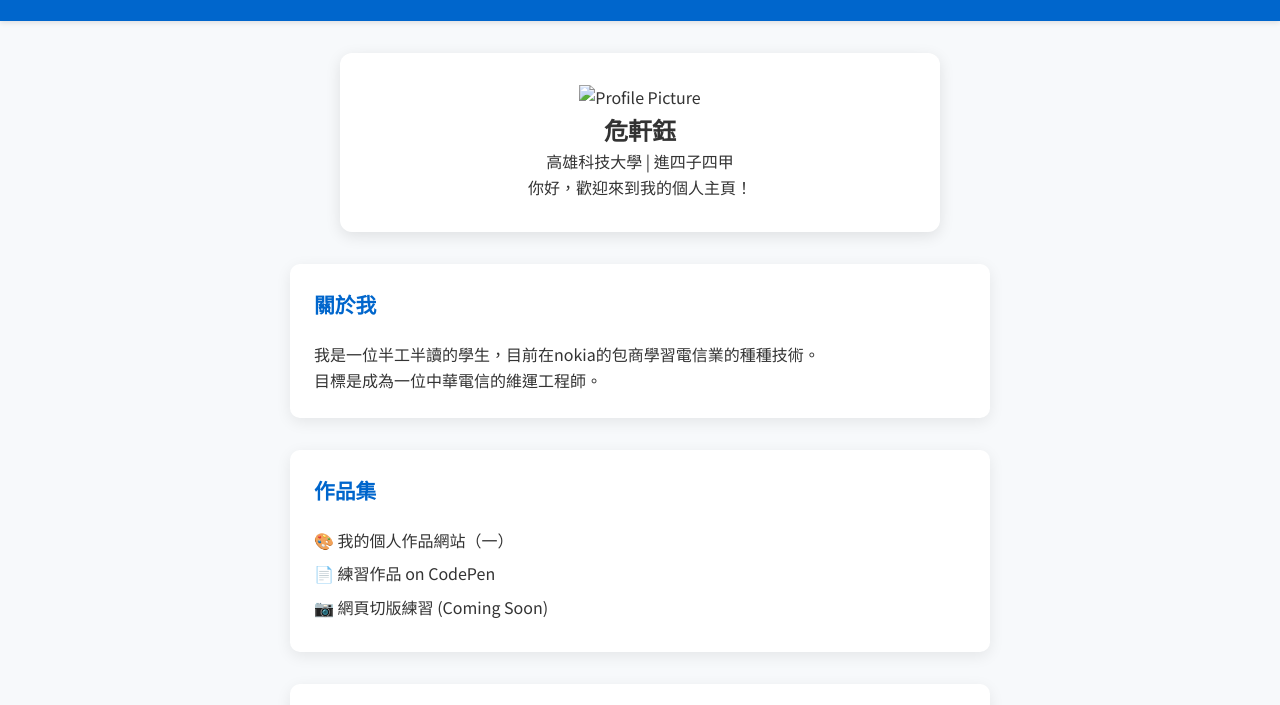
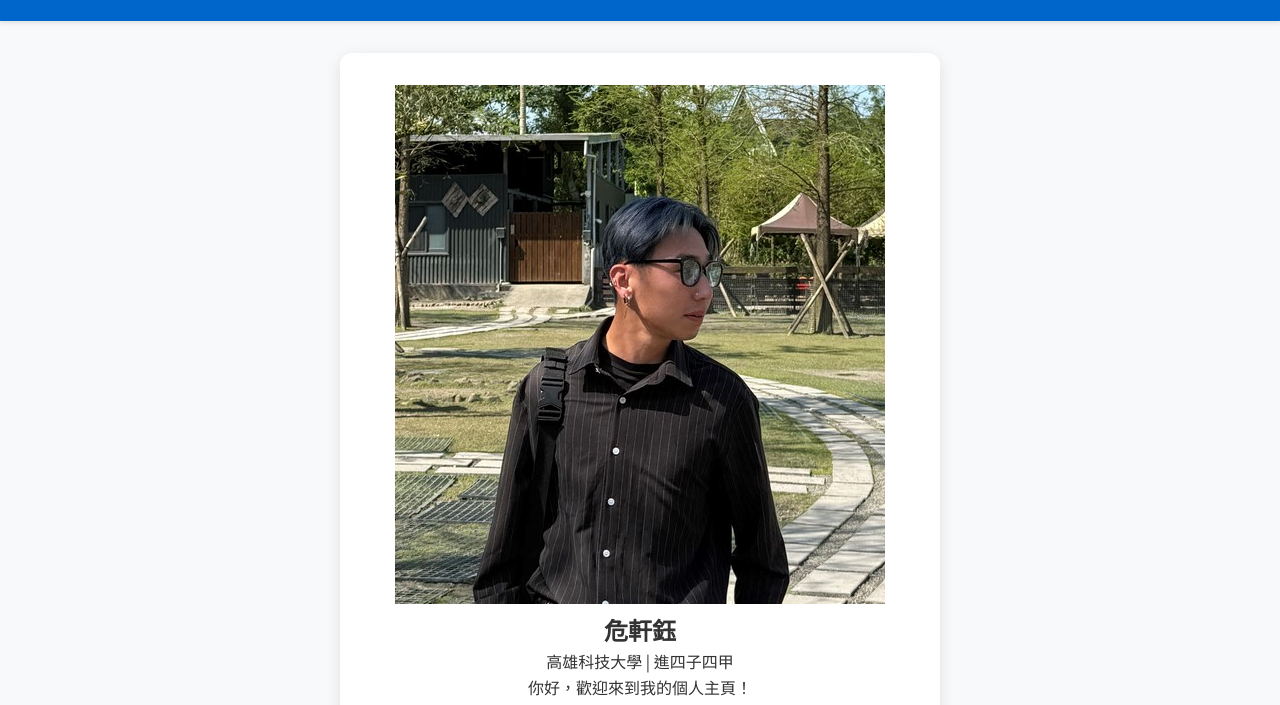
Before and after one commit to Hsuanyu311/11401, a plain HTML site: page index.html in a window 1280 px wide. Shown: the part 78-783 px from the top of the page. Drawn offline with nearby package versions, Linux system fonts and the light colour scheme.

Commit message:
Update index.html

```diff
--- a/index.html
+++ b/index.html
@@ -243,7 +243,7 @@
   <main>
     <!-- 個人資料 -->
     <section class="profile" data-aos="fade-down">
-      <img src="school11401/profile.jpg" alt="Profile Picture" class="school11401" />
+      <img src="images/profile.jpg" alt="Profile Picture" class="images" />
       <h2>危軒鈺</h2>
       <p>高雄科技大學 | 進四子四甲</p>
       <p>你好，歡迎來到我的個人主頁！</p>
```
